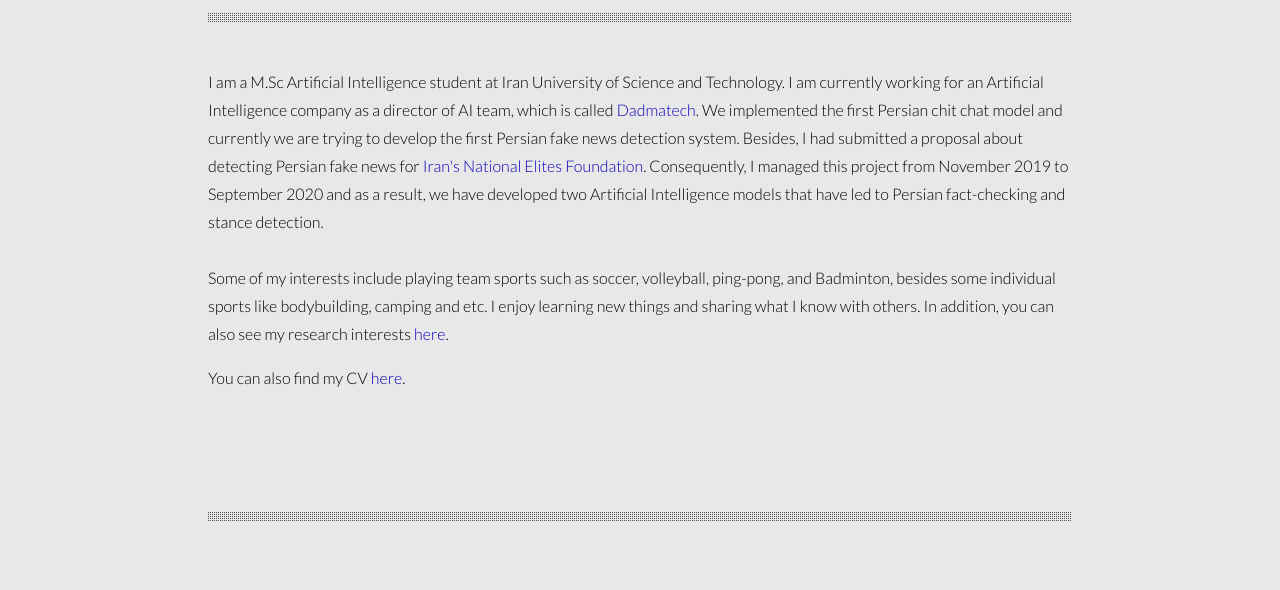
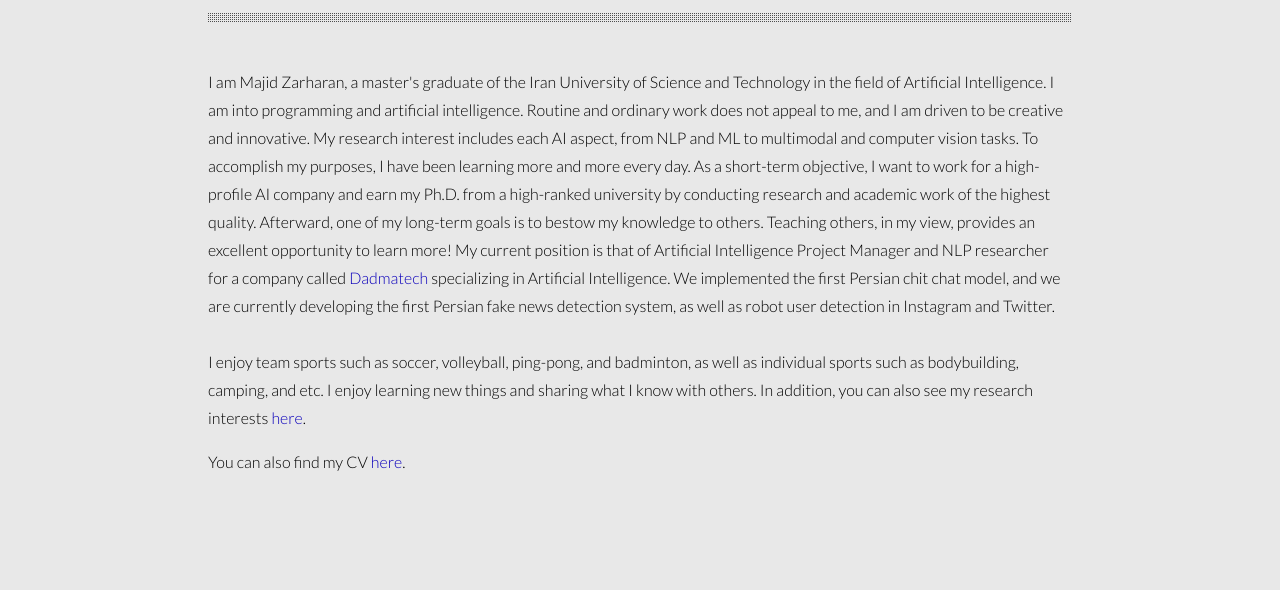
Before and after one commit to Zarharan/Zarharan.github.io, a plain HTML site: page index.html in a window 1280 px wide. Shown: the part 210-800 px from the top of the page. Drawn offline with nearby package versions, Linux system fonts and the light colour scheme; files whose address does not match are found by name.

Commit message:
Update index.html

```diff
--- a/index.html
+++ b/index.html
@@ -84,15 +84,19 @@ function myFunction2() {
 
         <div class="content">
             <p>
-		    I am a M.Sc Artificial Intelligence student at Iran University of Science and Technology.
-		    I am currently working for an Artificial Intelligence company as a director of AI team, which is called <a title="Dadmatech" href="https://www.linkedin.com/company/dadmatech">Dadmatech</a>.
-		    We implemented the first Persian chit chat model and currently we are trying to develop the first Persian fake news detection system.
-		    Besides, I had submitted a proposal about detecting Persian fake news for <a title="Iran's National Elites Foundation" href="https://www.linkedin.com/company/iran's-national-elites-foundation-%D8%A8%D9%86%DB%8C%D8%A7%D8%AF-%D9%85%D9%84%DB%8C-%D9%86%D8%AE%D8%A8%DA%AF%D8%A7%D9%86/people/">
-		    Iran's National Elites Foundation</a>.
-		    Consequently, I managed this project from November 2019 to September 2020 and as a result, we have developed two Artificial Intelligence models that have led to Persian
-		    fact-checking and stance detection.
+		    I am Majid Zarharan, a master's graduate of the Iran University of Science and Technology in the field of Artificial Intelligence.
+		    I am into programming and artificial intelligence. Routine and ordinary work does not appeal to me, and I am driven to be creative and innovative.
+		    My research interest includes each AI aspect, from NLP and ML to multimodal and computer vision tasks. To accomplish my purposes,
+		    I have been learning more and more every day. As a short-term objective, I want to work for a high-profile AI company and earn my Ph.D.
+		    from a high-ranked university by conducting research and academic work of the highest quality. Afterward, one of my long-term goals is
+		    to bestow my knowledge to others. Teaching others, in my view, provides an excellent opportunity to learn more!
+
+		    My current position is that of Artificial Intelligence Project Manager and NLP researcher for a company called
+		    <a title="Dadmatech" href="https://www.linkedin.com/company/dadmatech">Dadmatech</a> specializing in Artificial Intelligence.
+		    We implemented the first Persian chit chat model, and we are currently developing the first Persian fake news detection
+		    system, as well as robot user detection in Instagram and Twitter.
 		    <br/><br/>
-		    Some of my interests include playing team sports such as soccer, volleyball, ping-pong, and Badminton, besides some individual sports like bodybuilding, camping and etc.
+		    I enjoy team sports such as soccer, volleyball, ping-pong, and badminton, as well as individual sports such as bodybuilding, camping, and etc.
 		    I enjoy learning new things and sharing what I know with others. In addition, you can also see my research interests <a title="research interests" href="#Interests">here</a>.
 		</p>
 			<p>
```
